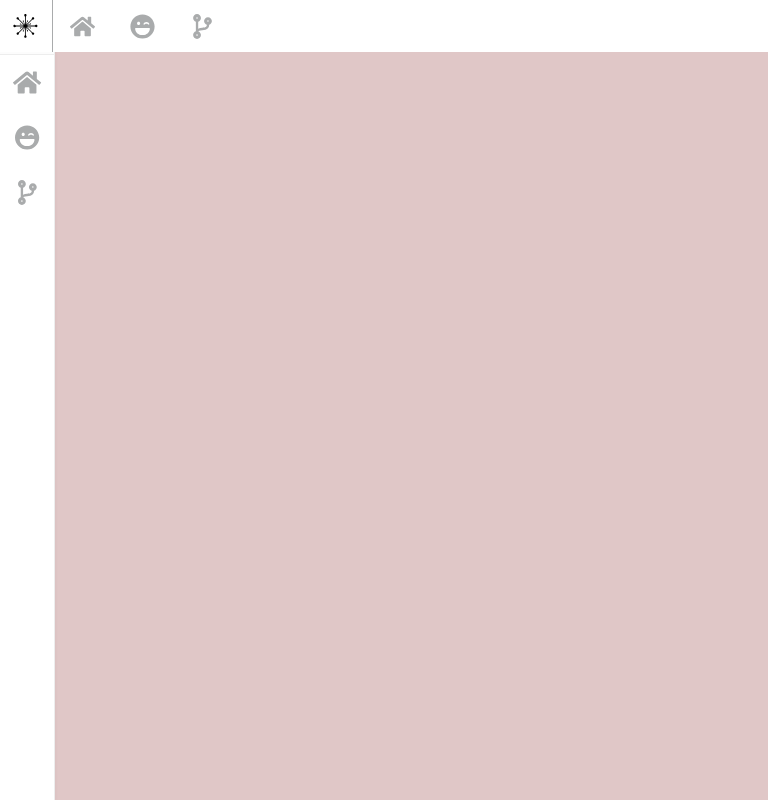
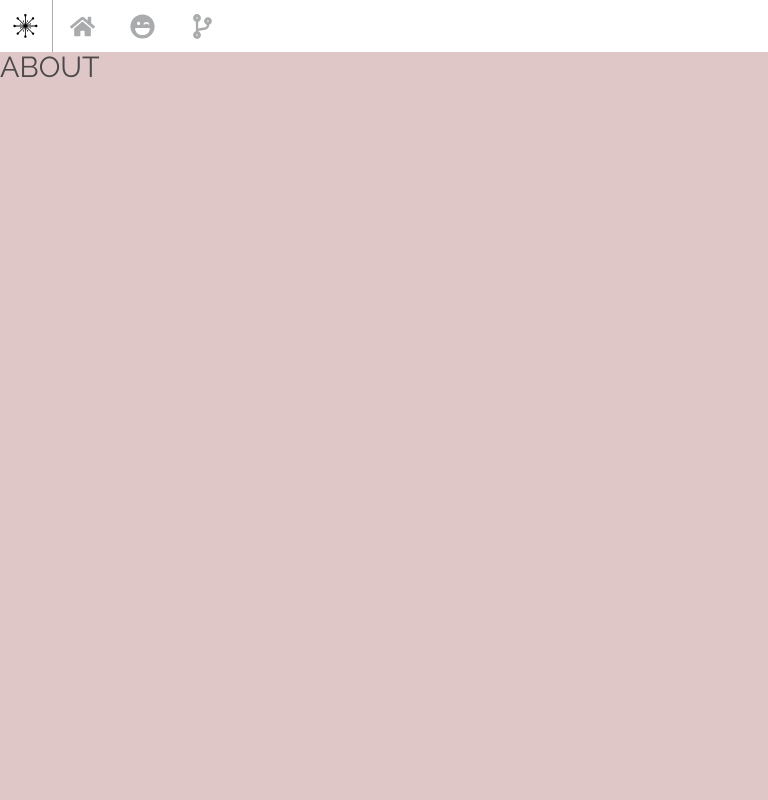
Before and after one commit to sagabob/tech-blog, a React (Create React App) app: page /about in a window 768 px wide. Built offline with nearby package versions, Linux system fonts and the light colour scheme.

Commit message:
work in progress

```diff
--- a/src/AppRoute.js
+++ b/src/AppRoute.js
@@ -7,7 +7,7 @@ import { Outlet, Link } from "react-router-dom";
 function Navbar() {
     return (
         <>
-            <div className="navbar is-fixed-top is-hidden-desktop is-hidden-tablet">
+            <div className="navbar is-fixed-top is-hidden-desktop">
                 <div className="navbar-brand">
                     <a className="navbar-item" href="/home">
                         <img src={logo} alt="logo" />
@@ -18,17 +18,17 @@ function Navbar() {
                                 <Link to="/home"><FontAwesomeIcon icon={faHome} color={selectedDarkIconColor} /></Link>
                             </li>
                             <li>
-                                <Link to="/about"><FontAwesomeIcon icon={faLaughWink} color={selectedDarkIconColor}  /></Link>
+                                <Link to="/about"><FontAwesomeIcon icon={faLaughWink} color={selectedDarkIconColor} /></Link>
                             </li>
                             <li>
-                            <Link to="/dashboard"><FontAwesomeIcon icon={faCodeBranch} color={selectedDarkIconColor} /></Link>
-                        </li>
+                                <Link to="/dashboard"><FontAwesomeIcon icon={faCodeBranch} color={selectedDarkIconColor} /></Link>
+                            </li>
                         </ul>
                     </div>
                 </div>
 
             </div>
-            <div className="main-sidebar">
+            <div className="main-sidebar is-hidden-touch">
                 <div className="sidebar-brand">
                     <Link to="/"><img src={logo} alt="logo" /></Link>
                 </div>
--- a/src/assests/scss/saga/layouts/_responsive.scss
+++ b/src/assests/scss/saga/layouts/_responsive.scss
@@ -1,17 +1,20 @@
-@media only screen and (min-device-width: 1024px) and (max-device-width: 1366px) and (orientation: portrait) {
+@media screen and (min-width: 1024px) and (max-width: 1366px)  {
 
 }
 
-@media only screen and (min-device-width: 768px) and (max-device-width: 1024px) and (orientation: landscape) {
 
+@media screen and (min-width: 768px) and (max-width: 1024px)  {
+
+    .app-wrapper {
+        width: 100%;
+        margin-left: 0;
+        min-height: calc(100vh - 50px);
+        margin-top: 50px;
+    }
 }
 
-@media only screen and (min-device-width: 768px) and (max-device-width: 1024px) and (orientation: portrait) {
+@media screen and (max-width: 767px) {
 
-}
-
-@media (max-width: 767px) {
-    //wrapper
     .app-wrapper {
         width: 100%;
         margin-left: 0;
@@ -19,7 +22,4 @@
         margin-top: 50px;
     }
 
-    .main-sidebar {
-        transform: translateX(-100%) !important;
-    }
 }
```
